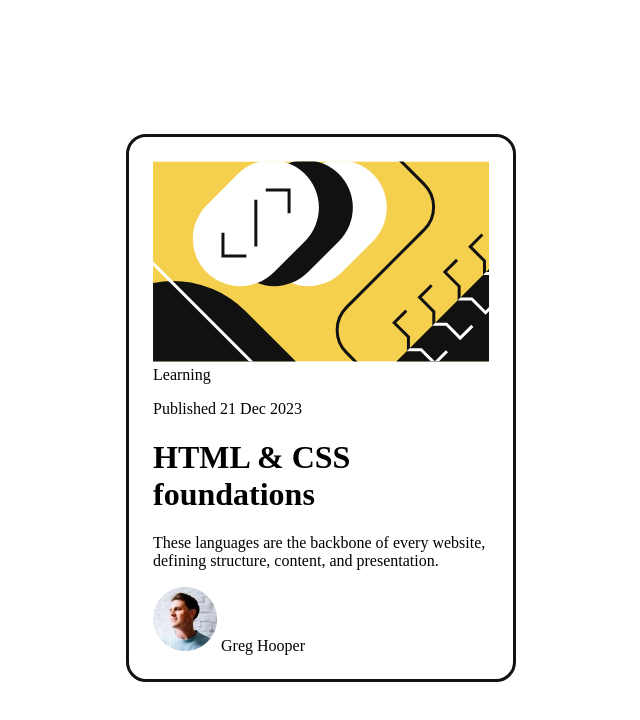
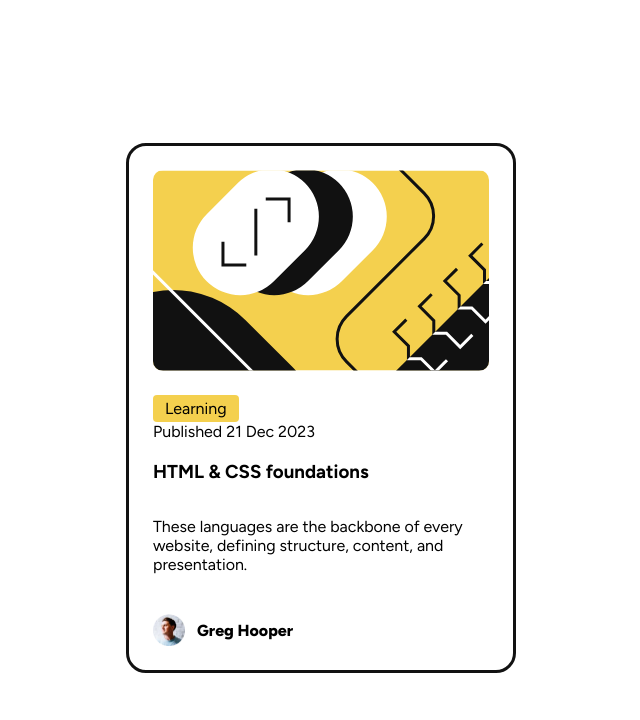
Before and after one commit to skhbabez/blog-preview-card-main, a plain HTML site: page index.html in a window 1280 px wide. Shown: the whole page, without its empty margins (319-959 px from the left). Drawn offline with Linux system fonts and the light colour scheme.

Commit message:
added some stuff

```diff
--- a/index.html
+++ b/index.html
@@ -11,33 +11,38 @@
     />
     <link rel="stylesheet" href="./styles.css" />
     <title>Frontend Mentor | Blog preview card</title>
+    <link rel="preconnect" href="https://fonts.googleapis.com" />
+    <link rel="preconnect" href="https://fonts.gstatic.com" crossorigin />
+    <link
+      href="https://fonts.googleapis.com/css2?family=Figtree:ital,wght@0,300..900;1,300..900&family=Outfit:wght@100..900&display=swap"
+      rel="stylesheet"
+    />
   </head>
   <body>
     <main class="container">
-      <div class="card">
-        <div class="cardheader">
-          <img
-            src="./assets/images/illustration-article.svg"
-            alt="article-illustration"
-          />
-          <div class="taglist"><span>Learning</span></div>
-          <p>Published 21 Dec 2023</p>
-        </div>
-        <div class="cardbody">
+      <article class="card">
+        <img
+          class="blogimage"
+          src="./assets/images/illustration-article.svg"
+          alt=""
+        />
+        <section>
+          <span class="tag">Learning</span>
+          <span class="date">Published 21 Dec 2023</span>
           <h1>HTML & CSS foundations</h1>
           <p>
             These languages are the backbone of every website, defining
             structure, content, and presentation.
           </p>
-        </div>
-        <div class="cardfooter">
+        </section>
+        <footer class="author">
           <img
             src="./assets/images/image-avatar.webp"
             alt="avatar of the author"
           />
           <span>Greg Hooper</span>
-        </div>
-      </div>
+        </footer>
+      </article>
     </main>
   </body>
 </html>
--- a/styles.css
+++ b/styles.css
@@ -1,11 +1,13 @@
 :root {
   --gray950: hsl(0, 0%, 7%);
+  --yellow: hsl(47, 88%, 63%);
 }
 
 *,
 *::before,
 *::after {
   box-sizing: border-box;
+  font-family: "figtree", sans-serif;
 }
 
 .container {
@@ -19,7 +21,39 @@
 .card {
   border-style: solid;
   border-radius: 20px;
+  display: flex;
+  flex-direction: column;
+  justify-content: center;
   padding: 24px;
   width: min-content;
   border-color: var(--gray950);
+  gap: 24px;
 }
+
+.blogimage {
+  border-radius: 10px;
+}
+
+.card section {
+  display: flex;
+  flex-direction: column;
+}
+
+.author {
+  display: flex;
+  align-items: center;
+  font-weight: 800;
+  gap: 12px;
+}
+
+.author img {
+  width: 32px;
+  height: 32px;
+}
+
+.tag {
+  background-color: var(--yellow);
+  padding: 4px 12px;
+  border-radius: 4px;
+  width: min-content;
+}
```
